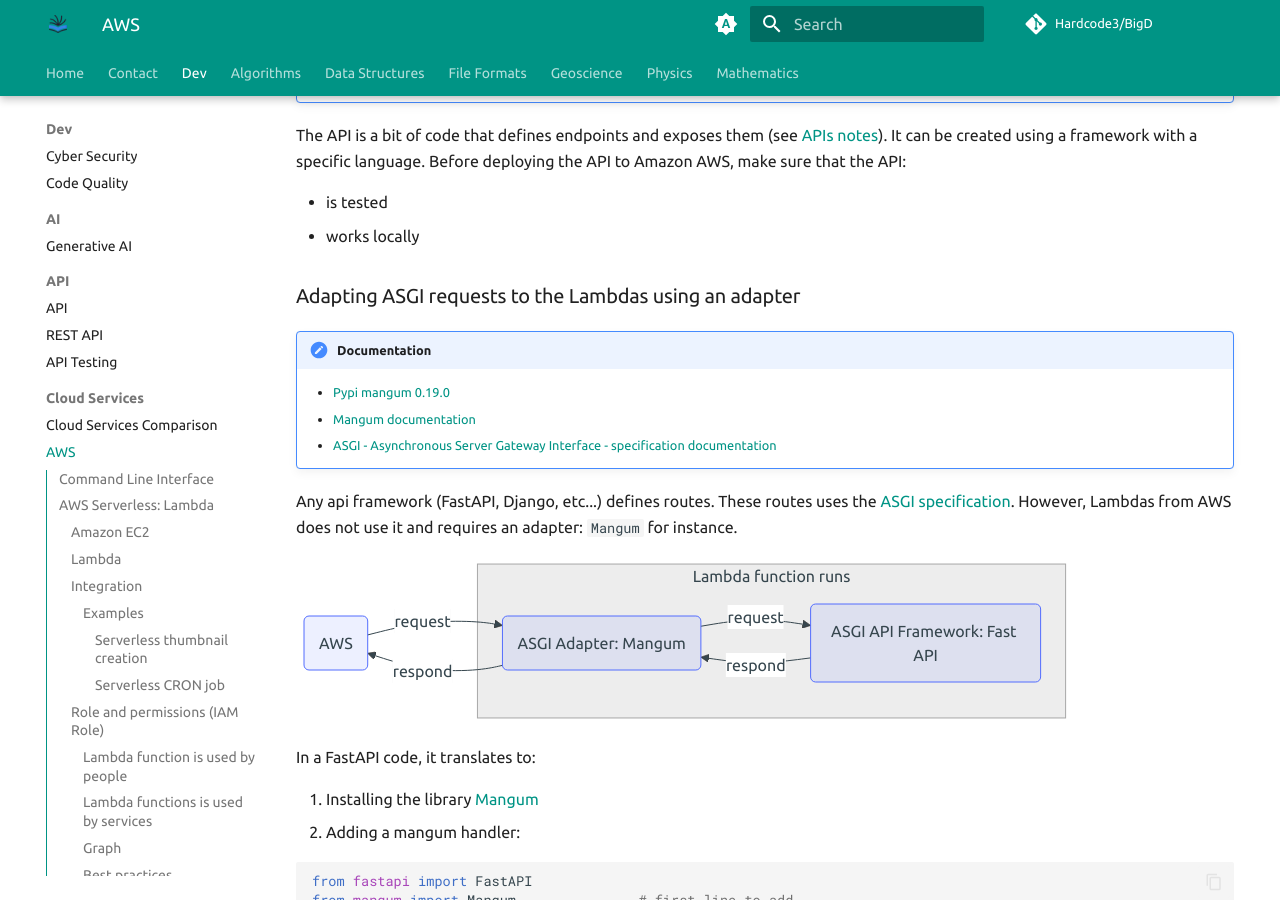
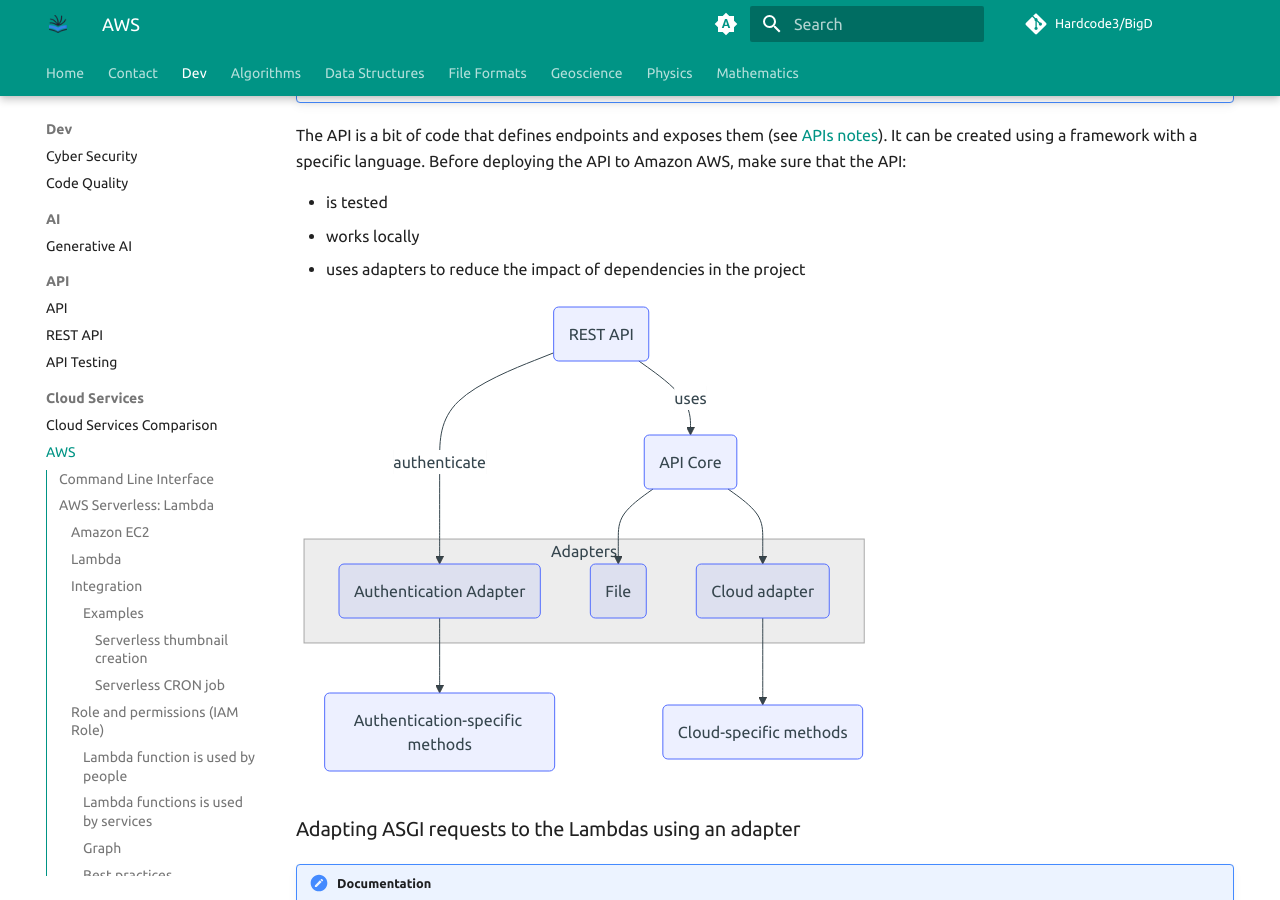
Before and after one commit to Hardcode3/BigD, an MkDocs documentation site: the page built from docs/dev/cloud_services/aws/aws.md, in a window 1280 px wide and 900 px high, scrolled down 4537 px. Built offline with MkDocs 1.6.1 and Material for MkDocs 9.7.7, drawn with Linux system fonts in a browser that asks for light colours; comment, search, counter and statistics services are not loaded; some of the changed lines change nothing that is shown.

Commit message:
more work on aws notes

````diff
--- a/docs/dev/cloud_services/aws/aws.md
+++ b/docs/dev/cloud_services/aws/aws.md
@@ -189,6 +189,28 @@
 
 - is tested
 - works locally
+- uses adapters to reduce the impact of dependencies in the project
+
+```mermaid
+flowchart TB
+    rest_api("REST API")
+    api_core("API Core")
+    cloud_specific_calls("Cloud-specific methods")
+    authentication_specific_calls("Authentication-specific methods")
+
+    subgraph Adapters
+    cloud_adapter("Cloud adapter")
+    file_adapter("File")
+    authentication_adapter("Authentication Adapter")
+    end
+
+    rest_api -- authenticate --> authentication_adapter
+    rest_api -- uses --> api_core
+    api_core --> cloud_adapter
+    api_core --> file_adapter
+    cloud_adapter --> cloud_specific_calls
+    authentication_adapter --> authentication_specific_calls
+```
 
 ### Adapting ASGI requests to the Lambdas using an adapter
 
````
